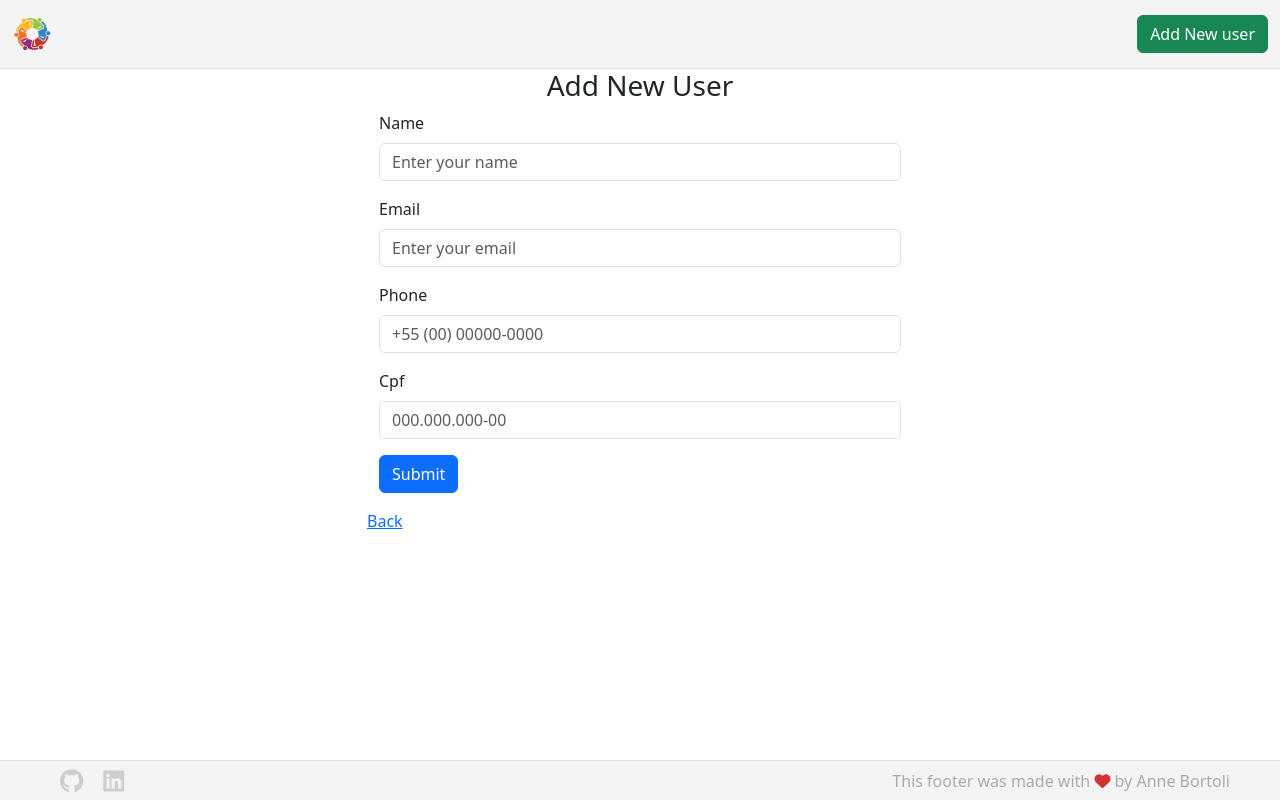
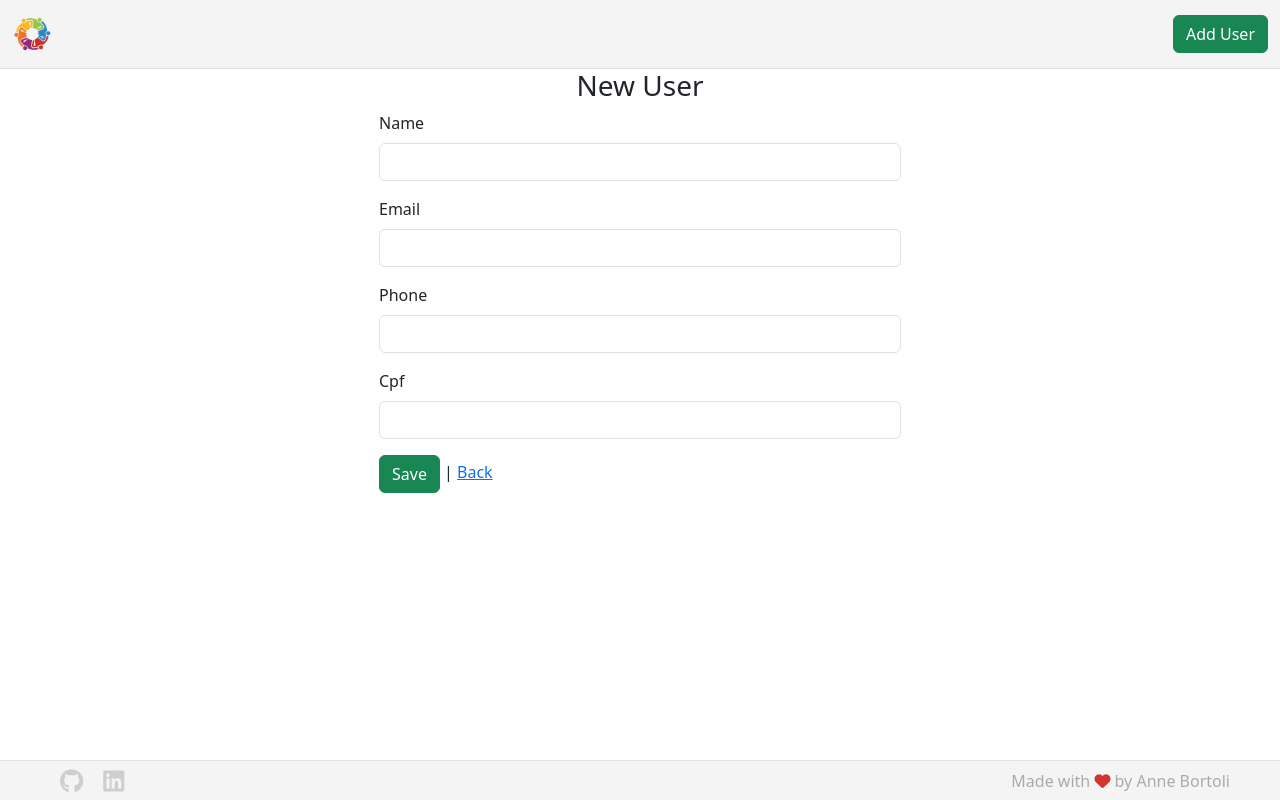
Before and after one commit to ANNEBORTOLI/users-validations, a Rails app: page /users/new in a window 1280 px wide. Run offline with Rails 7, Linux system fonts and the light colour scheme; parts of the project's set-up code (start-up, migrations or seed data) failed here and were passed over; some libraries are stand-ins or nearby versions.

Commit message:
fix: fixing views link

```diff
--- a/app/assets/stylesheets/application.css
+++ b/app/assets/stylesheets/application.css
@@ -1,6 +1,7 @@
 @import url("components/navbar.css");
 @import url("components/searchbar.css");
 @import url("components/footer.css");
+@import url("components/form.css");
 
 * {
   margin: 0;
--- /dev/null
+++ b/app/assets/stylesheets/components/form.css
@@ -0,0 +1,8 @@
+.field_with_errors .form-control {
+  border-color: red;
+}
+
+.invalid-feedback {
+  display: block;
+  color: red;
+}
--- a/app/controllers/users_controller.rb
+++ b/app/controllers/users_controller.rb
@@ -34,7 +34,7 @@ class UsersController < ApplicationController
 
     respond_to do |format|
       if @user.save
-        format.html { redirect_to user_url(@user), notice: "User was successfully created." }
+        format.html { redirect_to user_url(@user), notice: 'User was successfully created.' }
         format.json { render :show, status: :created, location: @user }
       else
         format.html { render :new, status: :unprocessable_entity }
--- a/app/helpers/application_helper.rb
+++ b/app/helpers/application_helper.rb
@@ -1,3 +1,7 @@
 module ApplicationHelper
   include Pagy::Frontend
+
+  def errors_for(form, field)
+    tag.p(form.object.errors[field].try(:first), class: 'invalid-feedback')
+  end
 end
--- /dev/null
+++ b/app/javascript/controllers/masks_controller.js
@@ -0,0 +1,15 @@
+window.$ = window.jQuery = require("jquery");
+require("jquery-mask-plugin");
+
+import { Controller } from "@hotwired/stimulus";
+
+export default class extends Controller {
+  connect() {
+    this.maskFields();
+  }
+
+  maskFields() {
+    $('[data-masks-target="phone"]').mask("(00) 00000-0000");
+    $('[data-masks-target="cpf"]').mask("000.000.000-00");
+  }
+}
--- a/app/views/users/_footer.html.erb
+++ b/app/views/users/_footer.html.erb
@@ -4,6 +4,6 @@
     <a href="https://www.linkedin.com/in/anne-bortoli/"><i class="fab fa-linkedin"></i></a>
   </div>
   <div class="footer-copyright">
-    This footer was made with <i class="fas fa-heart"></i> by Anne Bortoli
+    Made with <i class="fas fa-heart"></i> by Anne Bortoli
   </div>
 </div>
--- a/app/views/users/_form.html.erb
+++ b/app/views/users/_form.html.erb
@@ -1,40 +1,47 @@
 <div class="container">
   <div class="row justify-content-center">
     <div class="col-md-6">
-      <%= form_with(model: user, class: "needs-validation", novalidate: true) do |form| %>
+      <%= form_with(model: user, html: { data: { controller: "masks" } },  class: "needs-validation", novalidate: true) do |form| %>
+        <%# Display ERROS %>
         <% if user.errors.any? %>
           <div class="alert alert-danger">
-            <h2><%= pluralize(user.errors.count, "error") %> prohibited this user from being saved:</h2>
+            <h5>User can't be saved</h5>
             <ul>
-              <% user.errors.each do |error| %>
-                <li><%= error.full_message %></li>
+              <% user.errors.messages.each do |field, messages| %>
+                <li><%= "#{field} " "#{messages.first}"%></li>
               <% end %>
             </ul>
           </div>
         <% end %>
 
+        <%# NAME %>
         <div class="mb-3">
           <%= form.label :name, class: "form-label" %>
-          <%= form.text_field :name, class: "form-control", placeholder: "Enter your name", required: true %>
+          <%= form.text_field :name, class: "form-control" %>
+          <% errors_for(form, :name) %>
         </div>
-
+        <%# EMAIL %>
         <div class="mb-3">
           <%= form.label :email, class: "form-label" %>
-          <%= form.text_field :email, class: "form-control", placeholder: "Enter your email", required: true %>
+          <%= form.text_field :email, class: "form-control" %>
+          <% errors_for(form, :email) %>
         </div>
-
+        <%# PHONE %>
         <div class="mb-3">
           <%= form.label :phone, class: "form-label" %>
-          <%= form.text_field :phone, class: "form-control", placeholder: "+55 (00) 00000-0000" %>
+          <%= form.text_field :phone, class: "form-control", data: { masks_target: 'phone' } %>
+          <% errors_for(form, :phone) %>
         </div>
-
+        <%# CPF %>
         <div class="mb-3">
           <%= form.label :cpf, class: "form-label" %>
-          <%= form.text_field :cpf, class: "form-control", placeholder: "000.000.000-00" %>
+          <%= form.text_field :cpf, class: "form-control", data: { masks_target: 'cpf' } %>
+          <% errors_for(form, :cpf) %>
         </div>
-
+        <%# BOTAO %>
         <div class="mb-3">
-          <%= form.submit "Submit", class: "btn btn-primary" %>
+          <%= form.submit "Save", class: "btn btn-success" %> |
+          <%= link_to "Back", users_path %>
         </div>
       <% end %>
     </div>
--- a/app/views/users/_navbar.html.erb
+++ b/app/views/users/_navbar.html.erb
@@ -3,6 +3,6 @@
     <%= link_to users_path, class: "navbar-brand" do %>
       <%= image_tag "/../../users-logo.png" %>
     <% end %>
-    <%= link_to "Add New user", new_user_path, class: "btn btn-success" %>
+    <%= link_to "Add User", new_user_path, class: "btn btn-success" %>
   </div>
 </div>
--- a/app/views/users/_user.html.erb
+++ b/app/views/users/_user.html.erb
@@ -24,11 +24,10 @@
         </div>
 
         <div>
-          <%= link_to "Update", edit_user_path(@user), class: "btn btn-primary" %>
+          <%= link_to "Edit Profile", edit_user_path(@user), class: "btn btn-success" %> |
+          <%= link_to "Back", users_path %>
         </div>
       <% end %>
-      <br>
-      <div><%= link_to "Back", users_path %></div>
     </div>
   </div>
 </div>
--- a/app/views/users/new.html.erb
+++ b/app/views/users/new.html.erb
@@ -1,10 +1,4 @@
-<h3 class="row justify-content-center">Add New User</h3>
+<h3 class="row justify-content-center">New User</h3>
 <div class="container">
   <%= render "form", user: @user %>
 </div>
-
-<div class="row justify-content-center">
-  <div class="col-md-6">
-    <%= link_to "Back", users_path %>
- </div>
-</div>
--- /dev/null
+++ b/package.json
@@ -0,0 +1,6 @@
+{
+  "dependencies": {
+    "jquery": "^3.7.1",
+    "jquery-mask-plugin": "^1.14.16"
+  }
+}
```
Also changed, not shown: app/views/users/edit.html.erb (+0 -7 lines), Gemfile, Gemfile.lock, 1 other file.
